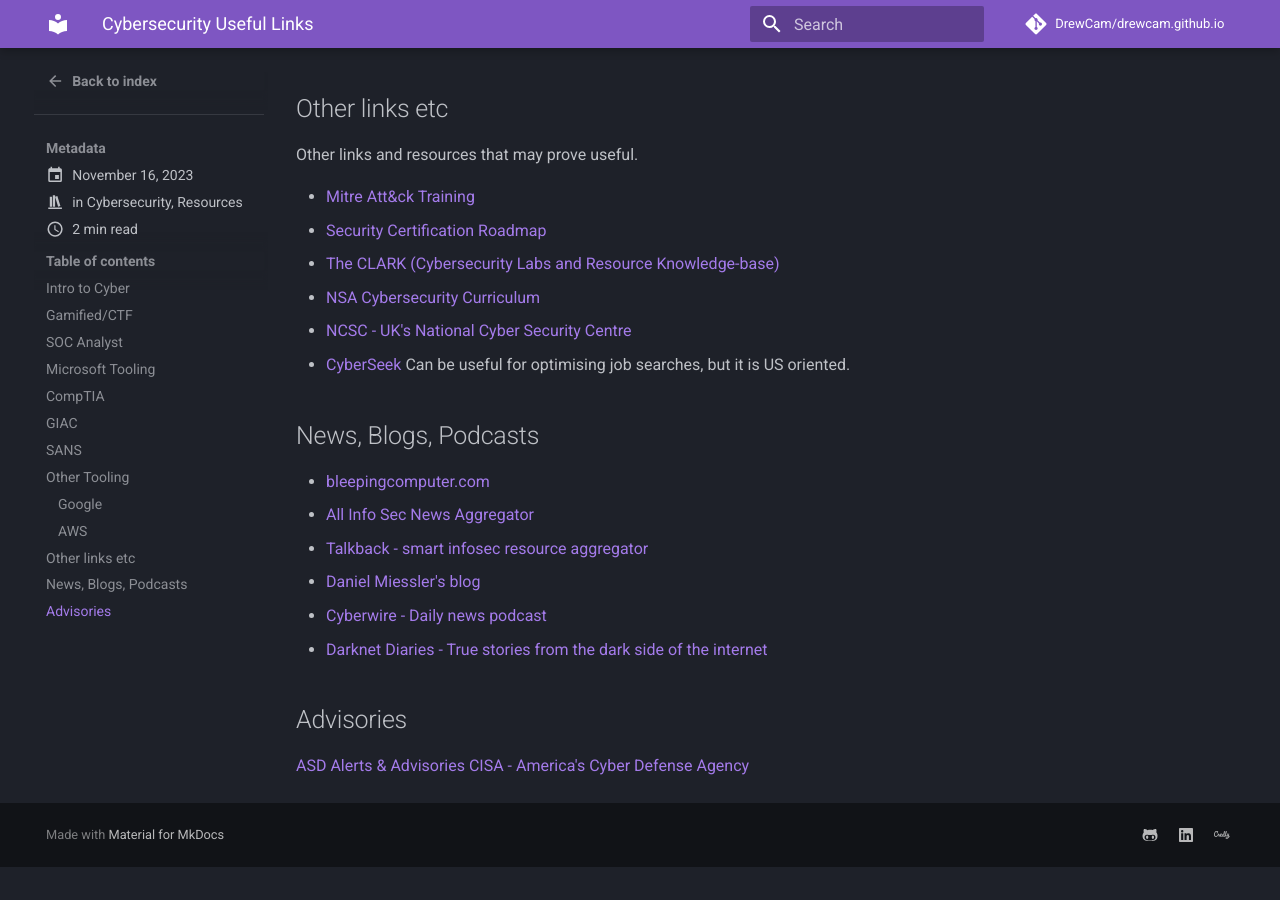
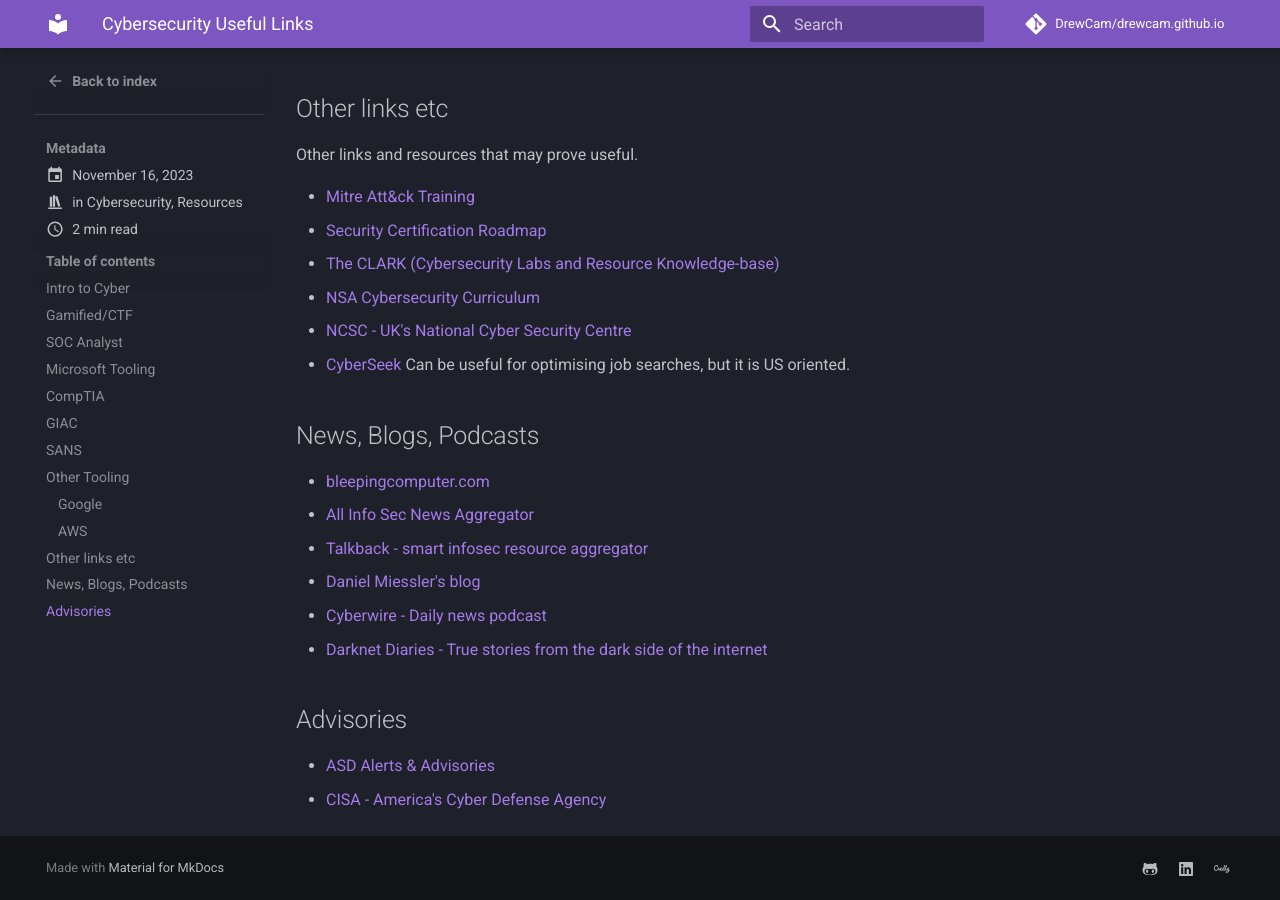
Before and after one commit to DrewCam/drewcam.github.io, an MkDocs documentation site: the page built from docs/blog/posts/cybersecurity-useful-links.md, in a window 1280 px wide and 900 px high, scrolled down 2222 px. Built offline with MkDocs 1.6.1 and Material for MkDocs 9.7.7, drawn with Linux system fonts in a browser that asks for light colours; comment, search, counter and statistics services are not loaded; before the commit the page ends 3089 px from its top, so only the background shows below that.

```diff
--- a/docs/blog/posts/cybersecurity-useful-links.md
+++ b/docs/blog/posts/cybersecurity-useful-links.md
@@ -109,5 +109,5 @@ Other links and resources that may prove useful.
 
 ## Advisories
 
-[ASD Alerts & Advisories](https://www.cyber.gov.au/about-us/view-all-content/alerts-and-advisories)
-[CISA  - America's Cyber Defense Agency](https://www.cisa.gov/news-events/cybersecurity-advisories)
+- [ASD Alerts & Advisories](https://www.cyber.gov.au/about-us/view-all-content/alerts-and-advisories)
+- [CISA  - America's Cyber Defense Agency](https://www.cisa.gov/news-events/cybersecurity-advisories)
```
Also changed, not shown: README.md (+1 -1 lines).
